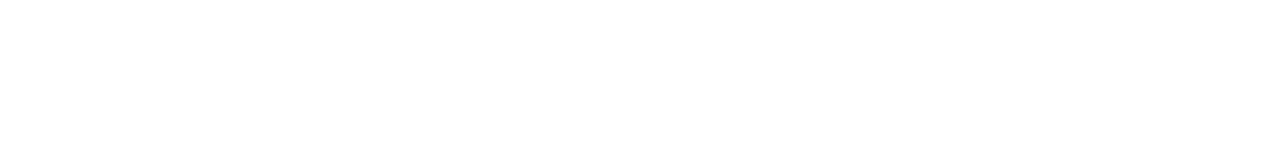
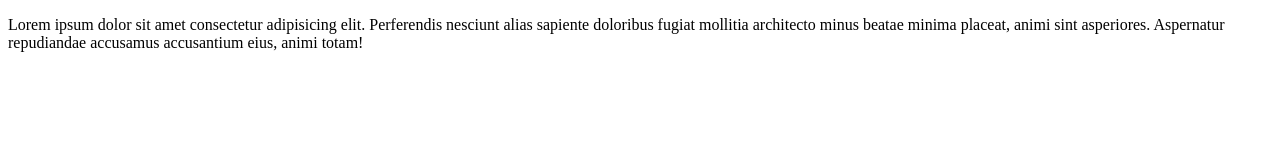
Before and after one commit to Ibrahim-003/git-base, a plain HTML site: page index.html in a window 1280 px wide. Drawn offline with Linux system fonts and the light colour scheme.

Commit message:
changing index

```diff
--- a/index.html
+++ b/index.html
@@ -7,6 +7,6 @@
     <title>Sistema de Registro de Juegos</title>
 </head>
 <body>
-
+    <p>Lorem ipsum dolor sit amet consectetur adipisicing elit. Perferendis nesciunt alias sapiente doloribus fugiat mollitia architecto minus beatae minima placeat, animi sint asperiores. Aspernatur repudiandae accusamus accusantium eius, animi totam!</p>
 </body>
 </html>
```
